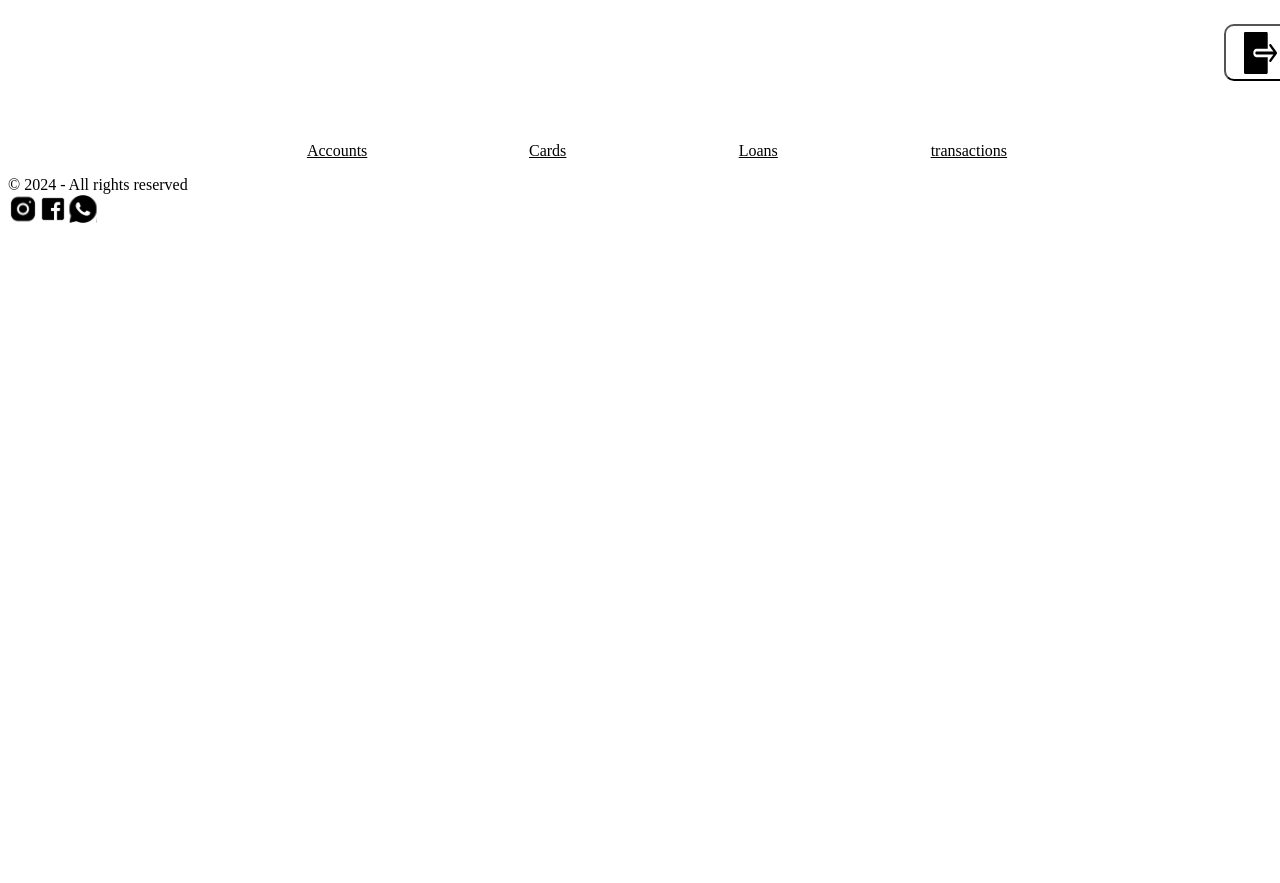
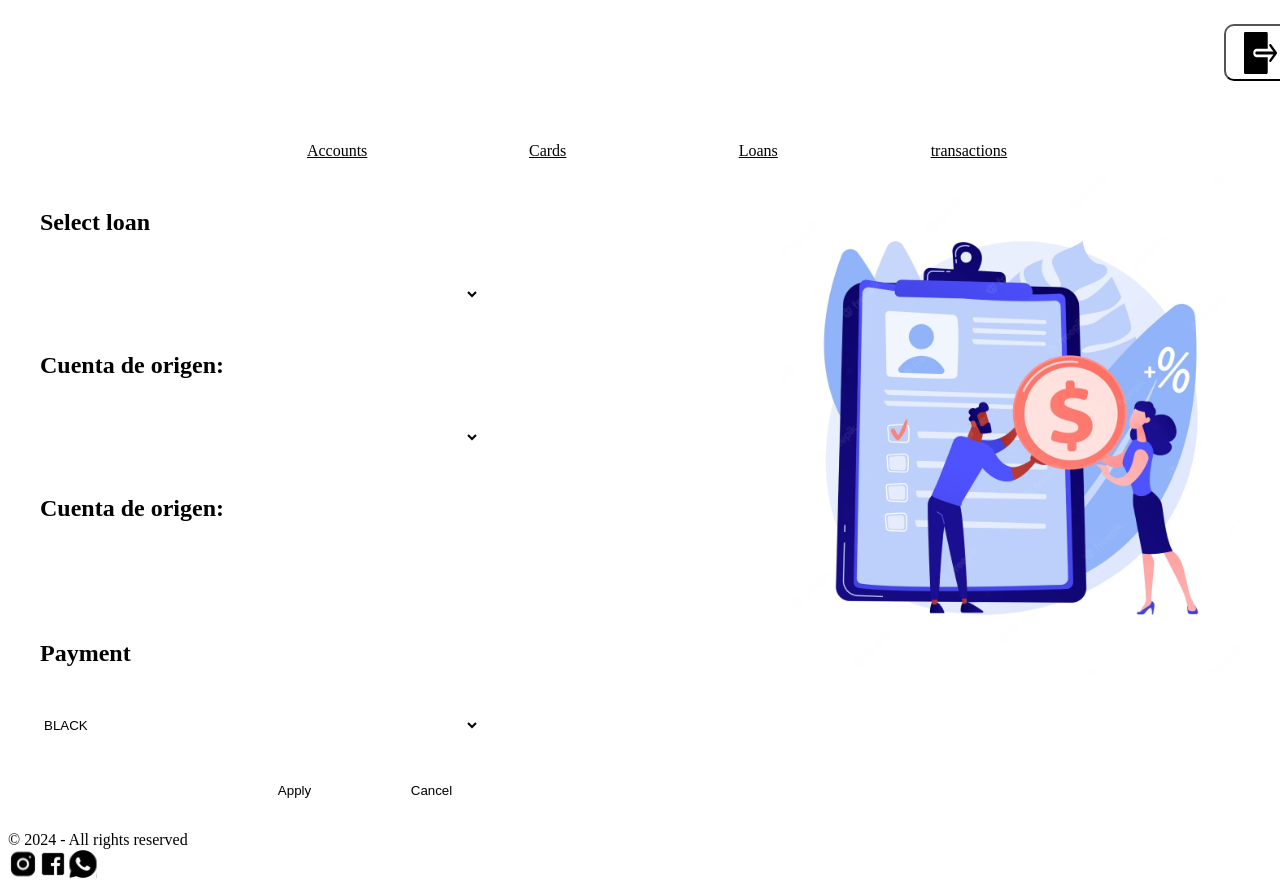
Before and after one commit to LucasDMadrigal/mindhub-homebanking_front, a React (Vite) app: page /new-loan in a window 1280 px wide. Shown: the top 883 px of the page. Before the commit the page ends 816 px from the top, so only its background shows below. Built offline with nearby package versions, Linux system fonts and the light colour scheme; the HTML template or start-up script is replaced by a standard one.

Commit message:
nuevo loan done

```diff
--- a/src/App.jsx
+++ b/src/App.jsx
@@ -7,6 +7,7 @@ import Cards from "./pages/Cards";
 import Loans from "./pages/Loans";
 import Transactions from "./pages/Transactions";
 import NewCard from "./pages/NewCard";
+import NewLoan from "./pages/NewLoan";
 
 function App() {
   return (
@@ -20,6 +21,7 @@ function App() {
             <Route path="/loans" element={<Loans />} />
             <Route path="/transactions" element={<Transactions />} />
             <Route path="/new-card" element={<NewCard />} />
+            <Route path="/new-loan" element={<NewLoan />} />
           </Routes>
         </MainLayouts>
       </BrowserRouter>
--- a/src/pages/Loans.jsx
+++ b/src/pages/Loans.jsx
@@ -1,4 +1,5 @@
 import React from "react";
+import { NavLink } from "react-router-dom";
 
 const Loans = () => {
   //   Mortgage
@@ -40,6 +41,9 @@ const Loans = () => {
           ))}
         </ul>
       </div>
+      <NavLink to="/new-loan">
+          <button className="get_new_acc">Solicitar un nuevo credito</button>
+         </NavLink>
     </div>
   );
 };
--- /dev/null
+++ b/src/pages/NewLoan.jsx
@@ -0,0 +1,38 @@
+import React from 'react'
+import LoanImage from '../assets/images/imgs/loan_form_image.png'
+const NewLoan = () => {
+  return (
+    <div>
+         <div className="form_container">
+        <form action="">
+          <h6>Select loan</h6>
+          <select name="" id="">
+
+          </select>
+          <h6>Cuenta de origen:</h6>
+          <select name="" id="">
+
+          </select>
+          <h6>Cuenta de origen:</h6>
+          <input type="number" />
+          <h6>Payment</h6>
+          <select name="" id="">
+            <option value="BLACK">BLACK</option>
+            <option value="GOLD">GOLD</option>
+            <option value="PLATINUM">PLATINUM</option>
+          </select>
+          <div className="button_form--container">
+            <button>Apply</button>
+            <button>Cancel</button>
+          </div>
+        </form>
+        <div className="image--container">
+          <img src={LoanImage} alt="" />
+        </div>
+      </div>
+
+    </div>
+  )
+}
+
+export default NewLoan
--- a/src/styles/NewCard.css
+++ b/src/styles/NewCard.css
@@ -2,6 +2,7 @@
   background-color: var(--secound-gray);
   display: flex;
   justify-content: space-between;
+  padding: 0 2rem;
 }
 
 .form_container h6 {
@@ -16,7 +17,8 @@
   height: 500px;
 }
 
-.form_container select {
+.form_container select,
+.form_container input {
   width: 440px;
   height: 50px;
   top: 404px;
```
Also changed, not shown: src/assets/images/imgs/loan_form_image.png (added), 1 other file (tests, documents, lock files or other folders).
